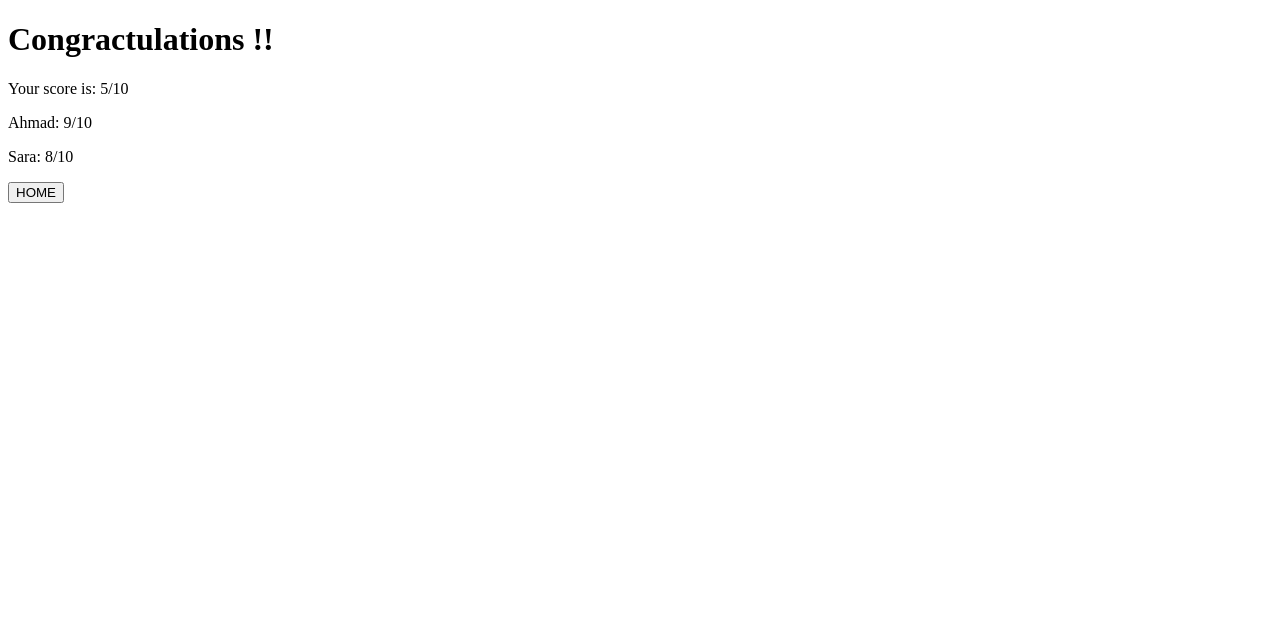
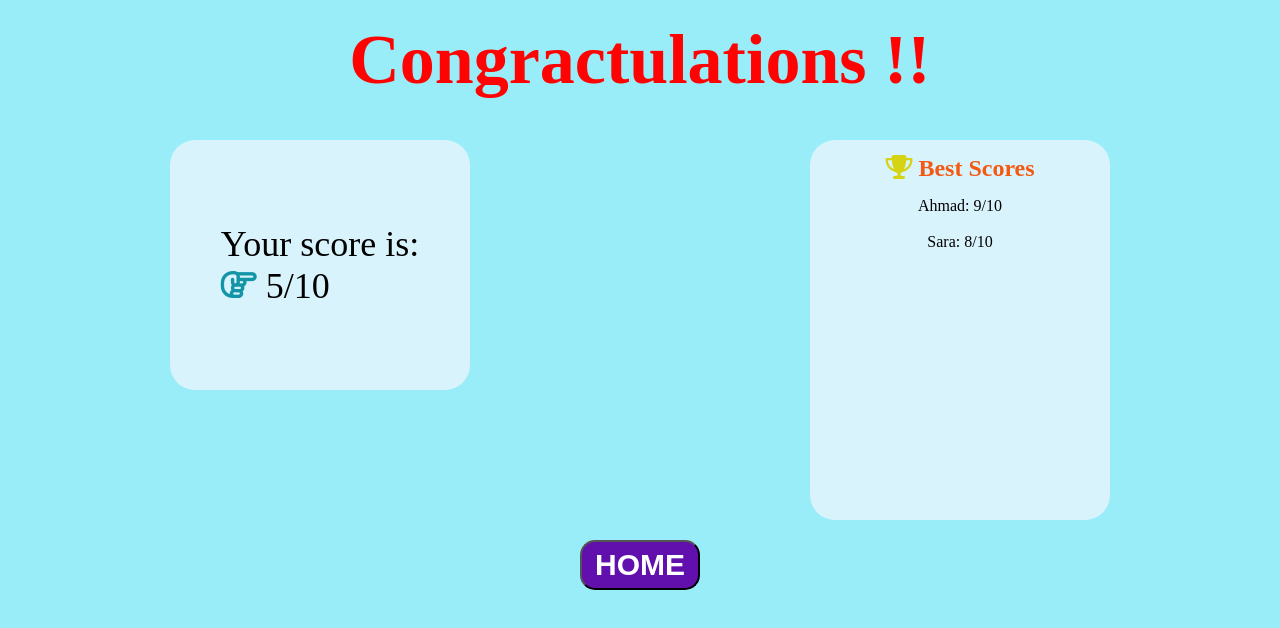
Before and after one commit to GSG-G10/ahmad-sabbah-quizapp, a plain HTML site: page end-page/end.html in a window 1280 px wide. Drawn offline with Linux system fonts and the light colour scheme.

Commit message:
Styling the end page with css code

```diff
--- a/end-page/end.css
+++ b/end-page/end.css
@@ -0,0 +1,74 @@
+*{
+    margin: 0;
+    padding: 0;
+    box-sizing: border-box;
+}
+body{
+    background-color: #98EDF9;
+}
+header{
+    height: 120px;
+    display: flex;
+    justify-content: center;
+    align-items: center;
+}
+header h1{
+    font-size: 70px;
+    color: #FF0202;
+
+}
+section{
+    display: flex;
+    flex-direction: row;
+    justify-content: space-around;
+    height: 400px;
+
+}
+.score-container{
+    margin-top: 20px;
+    background-color: #D9F3FD;
+    width: 300px;
+    display: flex;
+    justify-content: center;
+    align-items: center;
+    height: 250px;
+    border-radius: 25px;
+}
+.score-container p{
+    font-size: 36px;
+}
+.fa-hand-point-right{
+    color: #1295a7;
+}
+.fa-trophy{
+    color: #d6d313;
+}
+.leadboard{
+    margin-top: 20px;
+    background-color: #D9F3FD;
+    width: 300px;
+    text-align: center;
+    /* height: 250px; */
+    border-radius: 25px;
+}
+.leadboard h2{
+    margin: 15px;
+    color: #f35912;
+}
+footer{
+    display: flex;
+    justify-content: center;
+    align-items: center;
+    padding: 20px;
+}
+.home-btn{
+    width: 120px;
+    height: 50px;
+    color: #fff;
+    background-color: #6210ad;
+    font-size: 30px;
+    font-weight: bold;
+    outline: none;
+    border-radius: 15px;
+    cursor: pointer;
+}
--- a/end-page/end.html
+++ b/end-page/end.html
@@ -6,6 +6,7 @@
     <meta name="viewport" content="width=device-width, initial-scale=1.0">
     <title>Score</title>
     <link rel="stylesheet" href="end.css">
+    <script src="https://kit.fontawesome.com/f15fba9ca3.js" crossorigin="anonymous"></script>
 </head>
 <body>
     <header>
@@ -14,14 +15,14 @@
     <section>
         <div class="score-container">
             <p>
-                Your score is:
-                5/10
+                Your score is: <br>
+                <i class="far fa-hand-point-right"></i> 5/10
             </p>
 
         </div>
         <div class="leadboard">
-            <p class="leadboard-title"></p>
-            <p>Ahmad: 9/10</p>
+            <h2 class="leadboard-title"><i class="fas fa-trophy"></i> Best Scores</h2>
+            <p>Ahmad: 9/10</p><br>
             <p>Sara: 8/10</p>
 
         </div>
```
